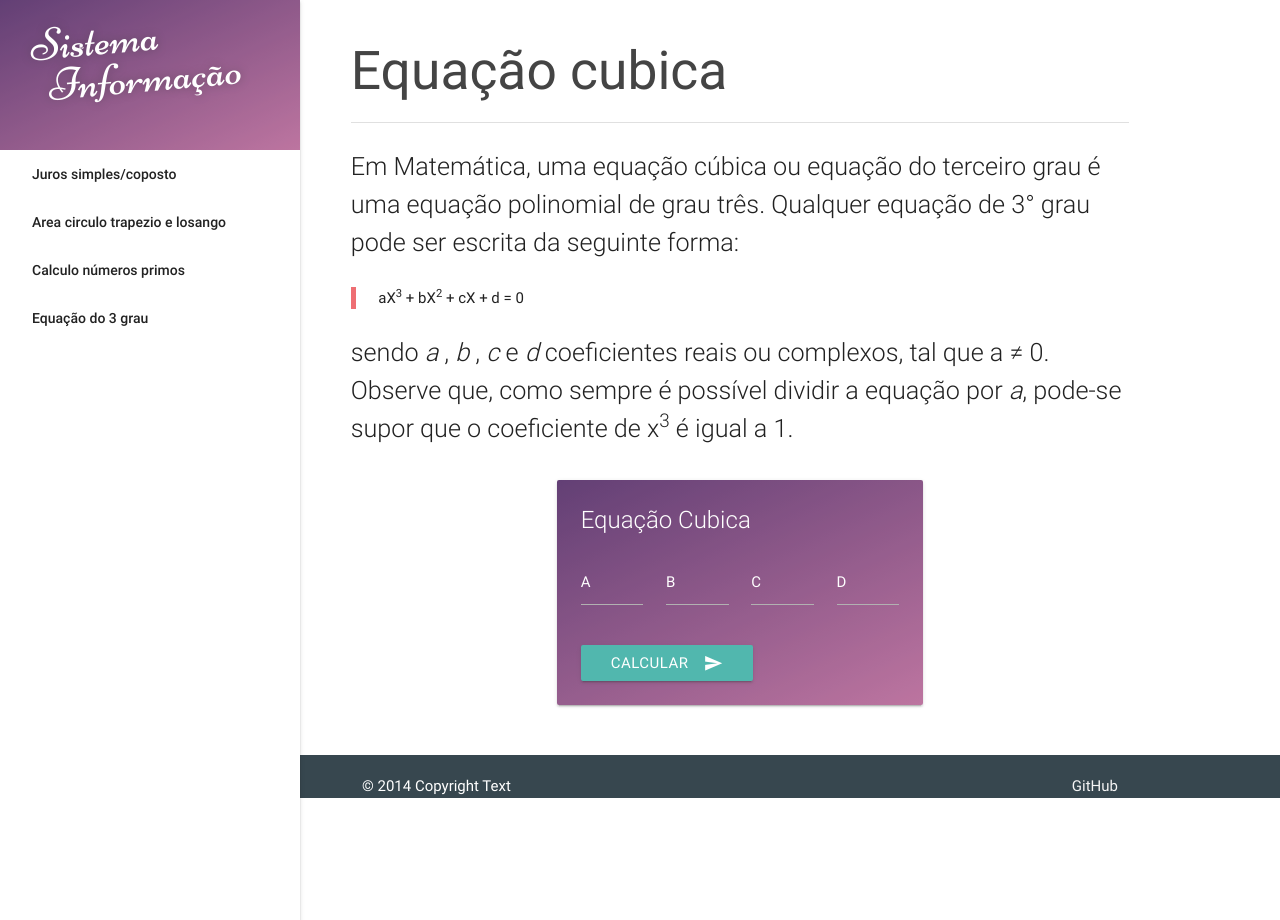
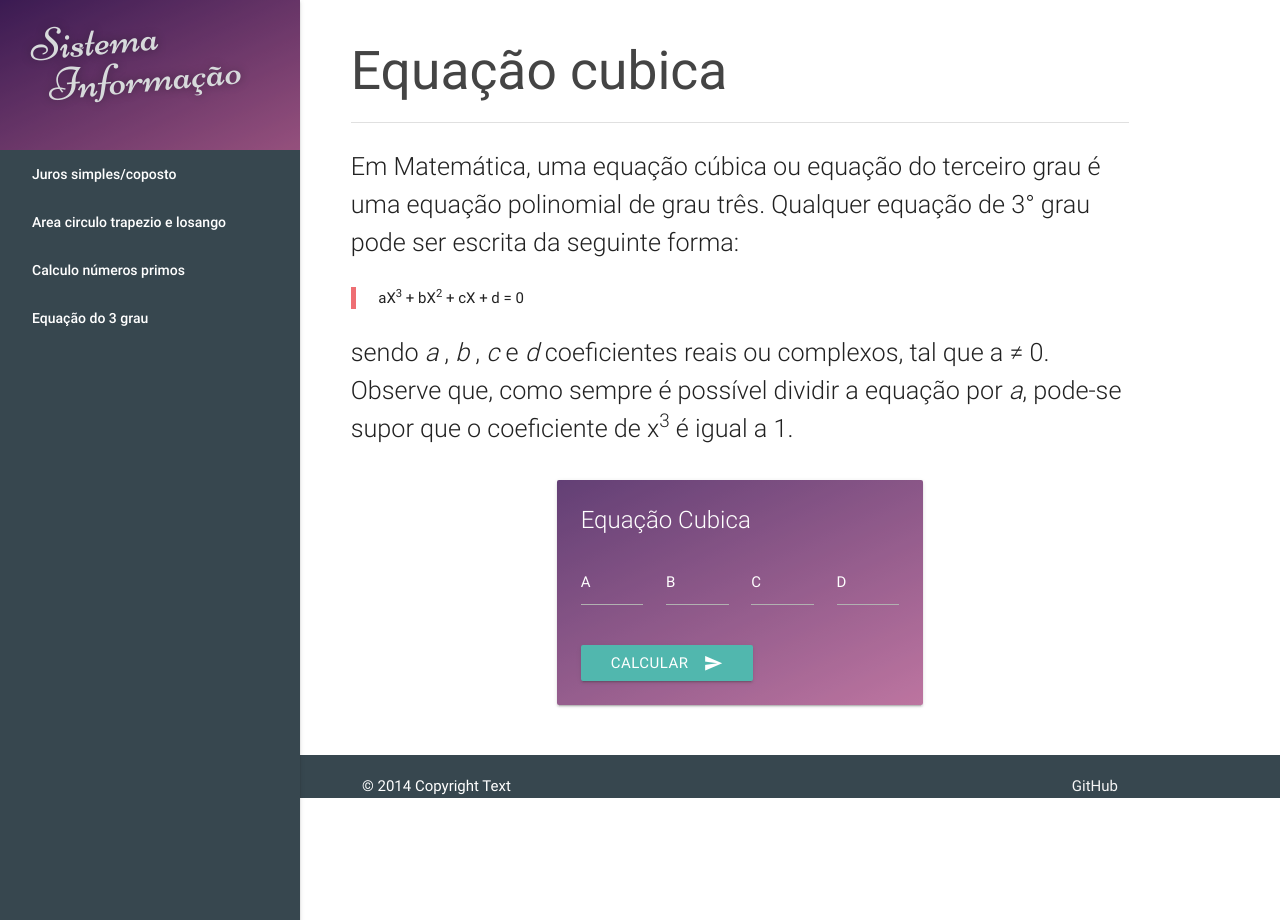
Before and after one commit to DeividFrancis/at.1_3p_si_2018.1-linguagem_e_desenvolvimento_para_web, a PHP site: page /views/calculo/equacaoCubica.template.php in a window 1280 px wide. Run offline with PHP 8.4, Linux system fonts and the light colour scheme; some libraries are stand-ins or nearby versions.

Commit message:
alterando a cor do menu lateral para geral destaque

```diff
--- a/app/lib/css/my-css.css
+++ b/app/lib/css/my-css.css
@@ -150,7 +150,9 @@ main{
   padding-left: 1em;
 }
 
-
+.blue-grey > a{
+  color: white !important;
+}
 /* Screen adapitive */
 
 
--- a/app/views/_includes/header.php
+++ b/app/views/_includes/header.php
@@ -6,8 +6,6 @@
   <!-- Import materialize off -->
   <link rel="stylesheet" href="lib/materialize/css/materialize.css" media="screen,projection">
 
-  <!-- Impot My Css -->
-  <link rel="stylesheet" href="/lib/css/my-css.css">
   <!--Import Google Icon Font-->
   <link href="https://fonts.googleapis.com/icon?family=Material+Icons" rel="stylesheet">
   <!-- Import Google font -->
@@ -24,6 +22,8 @@
   <!--Let browser know website is optimized for mobile-->
   <meta name="viewport" content="width=device-width, initial-scale=1.0"/>
 
+  <!-- Impot My Css -->
+  <link rel="stylesheet" href="/lib/css/my-css.css">
 </head>
 <body class="">
   <header>
@@ -40,7 +40,7 @@
       <a href="#" data-activates="nav-mobile" class="button-collapse top-nav full "><i class="material-icons ">menu</i></a>
       </div>
     </nav>
-    <ul id="nav-mobile" class="side-nav fixed">
+    <ul id="nav-mobile" class="side-nav fixed blue-grey darken-3">
       <a href="/home">
       <li class="banner-logo gradient ">
         <div class="logo white-text">
@@ -52,10 +52,10 @@
     </a>
 
       <!-- <li><a href="//localhost:8080">Home</a></li> -->
-      <li><a href="juros-simples-composto">Juros simples/coposto</a></li>
-      <li><a href="area-circulo-trapezio-losango">Area circulo trapezio e losango</a></li>
-      <li><a href="quantidade-de-numeros-primos-entre-dois-numeros">Calculo números primos</a></li>
-      <li><a href="equacao-cubica">Equação do 3 grau</a></li>
+      <li><a class="white-text"href="juros-simples-composto">Juros simples/coposto</a></li>
+      <li><a class="white-text"href="area-circulo-trapezio-losango">Area circulo trapezio e losango</a></li>
+      <li><a class="white-text"href="quantidade-de-numeros-primos-entre-dois-numeros">Calculo números primos</a></li>
+      <li><a class="white-text"href="equacao-cubica">Equação do 3 grau</a></li>
     </ul>
   </header>
   <main>
```
